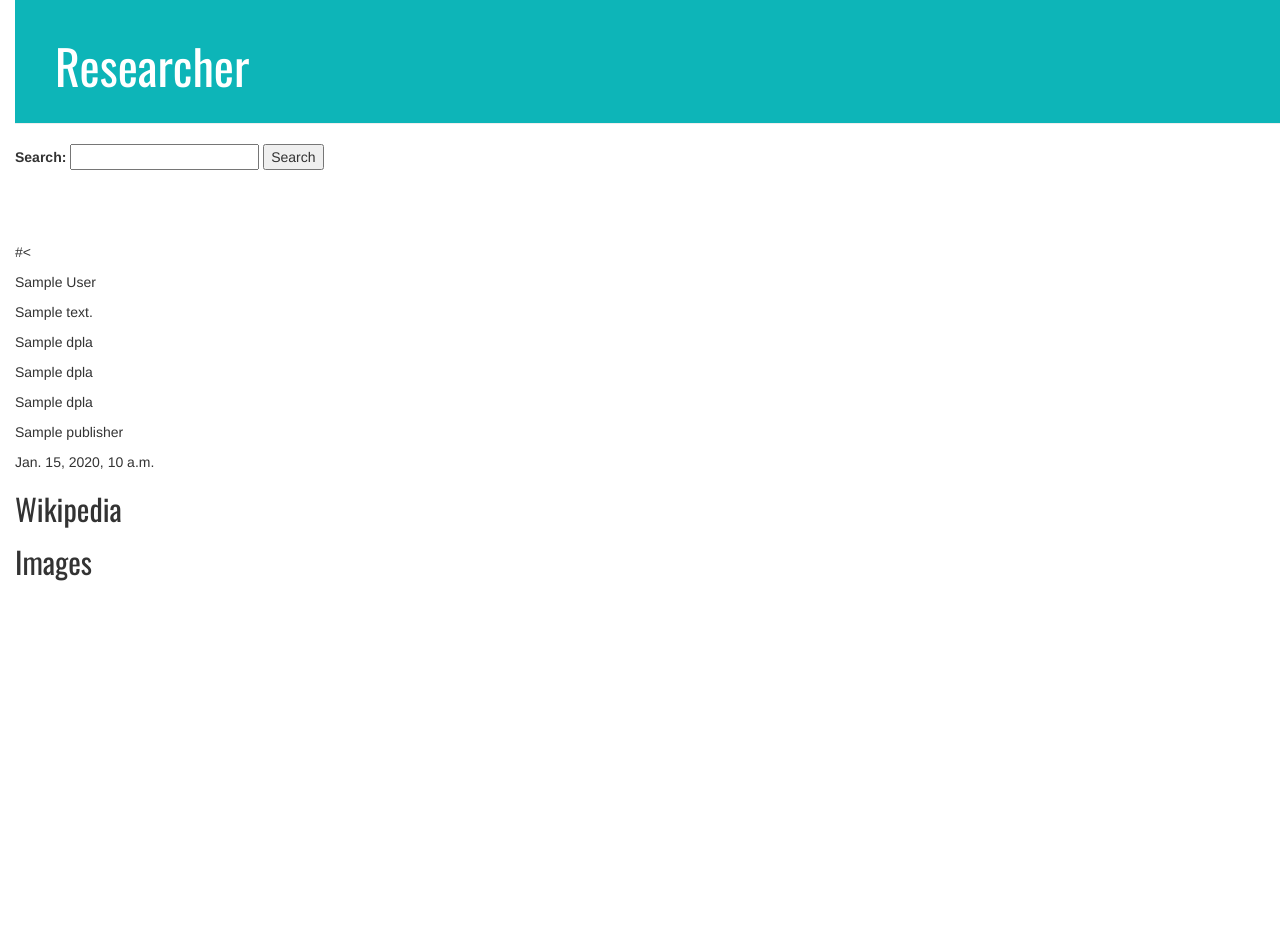
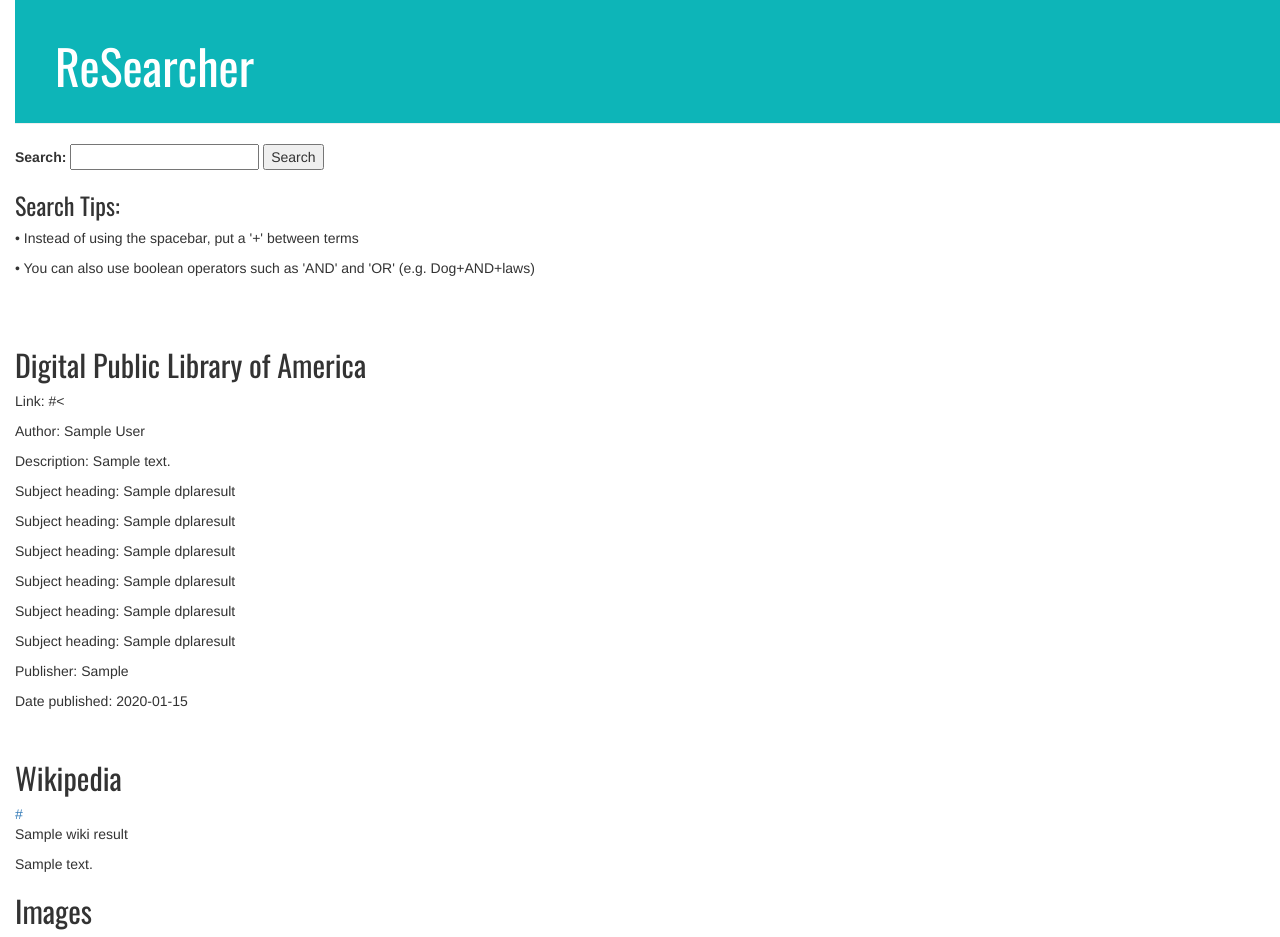
Before and after one commit to MuffinUprising/CapstoneProject4, a Django app: template researcher/templates/search/search_detail.html in a window 1280 px wide. Before the commit the page ends 581 px from the top, so only its background shows below. Run offline with Django 3.2, Linux system fonts and the light colour scheme; tables that the repository leaves empty hold one stand-in row (values such as "Sample post"); the template is opened without the code that fills it: values that come from a table or form of the project are taken from there, most other values are stand-ins (such as "Sample title", 1, 10 or a date in 2020); some libraries are stand-ins or nearby versions.

Commit message:
DPLA and Wikipedia results now display on the search_detail.html page

```diff
--- a/researcher/models.py
+++ b/researcher/models.py
@@ -19,6 +19,9 @@
     subject_heading1 = models.CharField(max_length=250)
     subject_heading2 = models.CharField(max_length=250)
     subject_heading3 = models.CharField(max_length=250)
+    subject_heading4 = models.CharField(max_length=250)
+    subject_heading5 = models.CharField(max_length=250)
+    subject_heading6 = models.CharField(max_length=250)
     summary = models.CharField(max_length=250)
     author = models.CharField(max_length=200)
     publisher = models.CharField(max_length=250)
--- a/researcher/templates/search/base.html
+++ b/researcher/templates/search/base.html
@@ -11,7 +11,7 @@
 </head>
 <body>
 <div class="page-header">
-    <h1><a href="/">Researcher</a></h1>
+    <h1><a href="/">ReSearcher</a></h1>
 </div>
 
     <div class="search">
@@ -19,6 +19,9 @@
             <p><label for="id_search">Search:</label>
                 <input id="id_search" type="text" name="user_query">
                 <input type="submit" value="Search"></p>
+            <h3>Search Tips:</h3>
+            <p>• Instead of using the spacebar, put a '+' between terms</p>
+            <p>• You can also use boolean operators such as 'AND' and 'OR' (e.g. Dog+AND+laws)</p>
         </form>
     </div>
 
--- a/researcher/templates/search/search_detail.html
+++ b/researcher/templates/search/search_detail.html
@@ -1,24 +1,32 @@
 {% extends 'search/base.html' %}
 
 {% block content %}
-    <div class="search">
-        {% if researcher.search_term %}
+    <div class="search-detail">
+            <h2>Digital Public Library of America</h2>
+            {% for dpla in dpla_results %}
             <div class="DplaResult">
-                <p>{{ dpla.url }}<</p>
-                <p>{{ dpla.author }}</p>
-                <p>{{ dpla.summary }}</p>
-                <p>{{ dpla.subject_heading1 }}</p>
-                <p>{{ dpla.subject_heading2 }}</p>
-                <p>{{ dpla.subject_heading3 }}</p>
-                <p>{{ dpla.publisher }}</p>
-                <p>{{ dpla.date_published }}</p>
+                <p>Link: {{ dpla.url }}<</p>
+                <p>Author: {{ dpla.author }}</p>
+                <p>Description: {{ dpla.summary }}</p>
+                <p>Subject heading: {{ dpla.subject_heading1 }}</p>
+                <p>Subject heading: {{ dpla.subject_heading2 }}</p>
+                <p>Subject heading: {{ dpla.subject_heading3 }}</p>
+                <p>Subject heading: {{ dpla.subject_heading4 }}</p>
+                <p>Subject heading: {{ dpla.subject_heading5 }}</p>
+                <p>Subject heading: {{ dpla.subject_heading6 }}</p>
+                <p>Publisher: {{ dpla.publisher }}</p>
+                <p>Date published: {{ dpla.date_published }}</p>
+                <br>
             </div>
+            {% endfor %}
+            {% if wiki_result %}
             <div class="Wiki">
                 <h2>Wikipedia</h2>
-                <!--<p>{{ wiki.url }}</p>-->
-                <!--<p>{{ wiki.title }}</p>-->
-                <!--<p>{{ wiki.summary }}</p>-->
+                <a href="{{ wiki_result.url }}">{{ wiki_result.url }}</a>
+                <p>{{ wiki_result.title }}</p>
+                <p>{{ wiki_result.summary }}</p>
             </div>
+            {% endif %}
             <div class="Images">
                 <h2>Images</h2>
                 <!--<img src="{{ images.imageURL1 }}">-->
@@ -27,6 +35,6 @@
                 <!--<img src="{{ images.imageURL4 }}">-->
                 <!--<img src="{{ images.imageURL5 }}">-->
             </div>
-        {% endif %}
+
     </div>
 {% endblock %}
```
Also changed, not shown: researcher/views.py (+44 -20 lines), researcher/migrations/0004_auto_20160323_2121.py (added).
